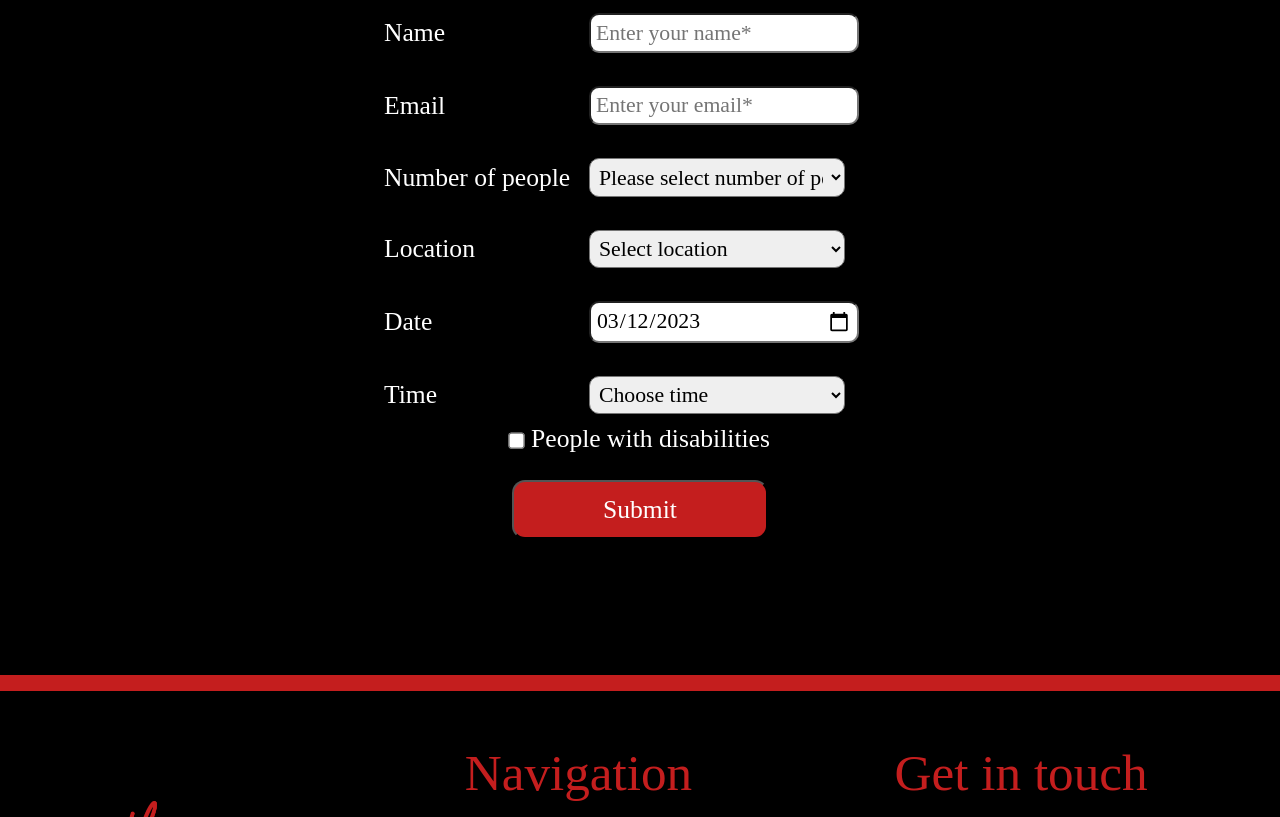
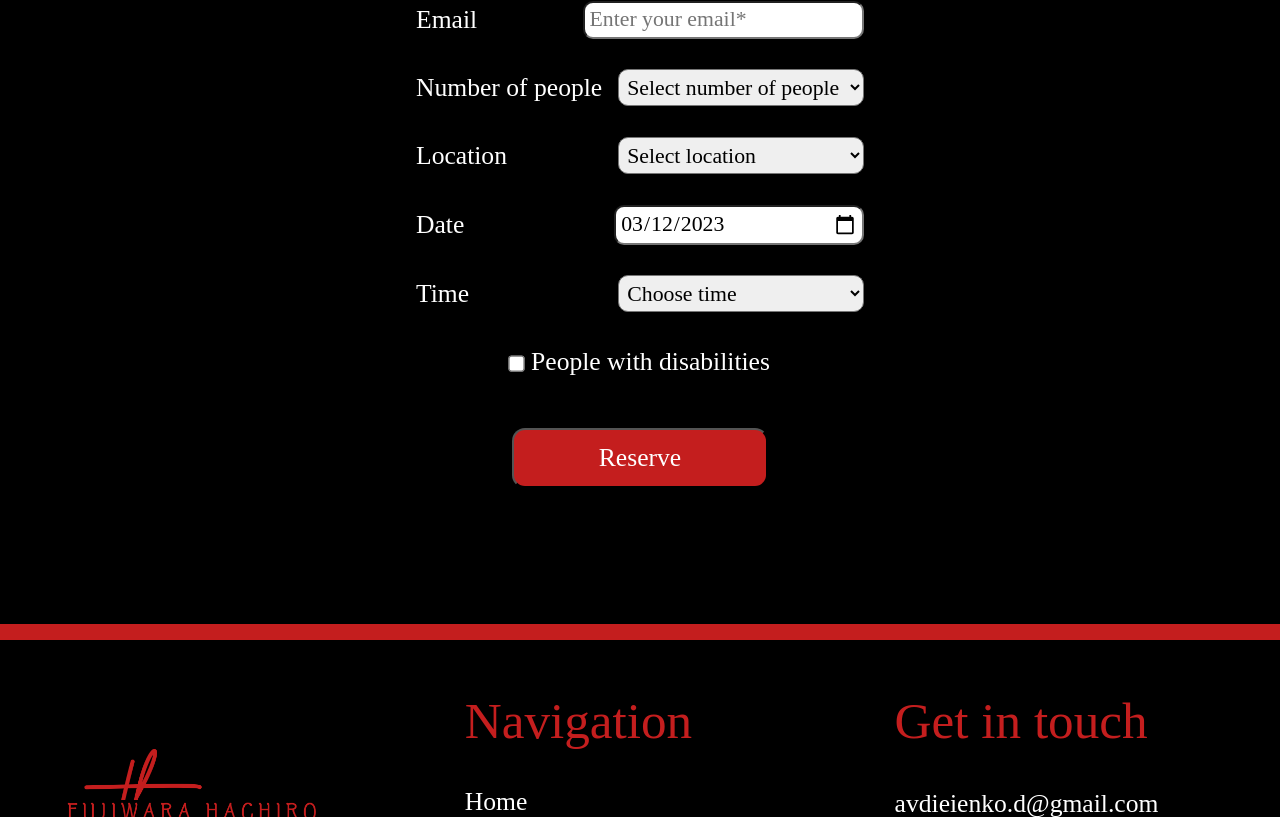
Before and after one commit to Avdieienko/restaurant, a React (Create React App) app: page /reserve in a window 1280 px wide. Shown: the part 903-1720 px from the top of the page. Built offline with nearby package versions, Linux system fonts and the light colour scheme; a web font is replaced by a local one.

Commit message:
media orientation done

```diff
--- a/src/Form.js
+++ b/src/Form.js
@@ -87,9 +87,9 @@ export const ReserveForm = () => (
                     <NumPeople
                         label="Number of people"
                         name="numpeople"
-                        placeholder="Please select number of people"
+                        placeholder="Select number of people"
                     >
-                        <option value="">Please select number of people</option>
+                        <option value="">Select number of people</option>
                         <option value="1">1</option>
                         <option value="2">2</option>
                         <option value="3">3</option>
@@ -123,7 +123,7 @@ export const ReserveForm = () => (
                         <TimeforWeak/>
                     </TimeField>
                     <DisabilityCheckbox name="disability" type="checkbox"/>
-                    <button disabled={isSubmitting} type="submit">Submit</button>
+                    <button disabled={isSubmitting} type="submit">Reserve</button>
                 </Form>
                 );
             }}
--- a/src/styles/App.css
+++ b/src/styles/App.css
@@ -71,10 +71,10 @@ body{
 }
 @media (orientation:portrait) {
     .reservation_banner h1{
-        font-size: 8vw;
+        font-size: 10vw;
     }
     .reservation_banner h2{
-        font-size: 3.5vw;
+        font-size: 4vw;
     }
     .banner_button{
         width:40vw;
--- a/src/styles/about.css
+++ b/src/styles/about.css
@@ -36,3 +36,21 @@
     grid-row: span 2;
     line-height: 100%;
 }
+
+@media (orientation:portrait) {
+    .about_text1, .about_text2{
+        font-size:4vw
+    }
+    .about_text1{
+        width:70%;
+    }
+    .about_grid{
+        grid-template-rows: auto auto;
+        margin-bottom: 20%;
+        margin-top:15%
+    }
+    .about_grid img{
+        width:30vw;
+        height:30vw;
+    }
+}
--- a/src/styles/findus.css
+++ b/src/styles/findus.css
@@ -40,3 +40,25 @@
 .about_restaurant div{
     padding: 1% 0;
 }
+
+@media (orientation:portrait) {
+    .about_restaurant h1{
+        font-size: 10vw;
+    }
+    .about_restaurant h2{
+        font-size: 4vw;
+    }
+    .about_restaurant h3{
+        font-size: 6vw;
+    }
+    .about_restaurant li{
+        font-size: 4vw;
+    }
+    .about_restaurant div{
+        padding: 3% 0;
+    }
+    .about_restaurant img{
+        width:50vw;
+        height:50vw;
+    }
+}
--- a/src/styles/footer.css
+++ b/src/styles/footer.css
@@ -62,6 +62,15 @@ footer h2{
     text-decoration:underline #C41E1E;
 }
 
+footer a{
+    border-bottom: black solid 2px;
+    transition: 0.5s;
+}
+footer a:hover{
+    border-color: #C41E1E;
+    transition: 0.5s;
+}
+
 @media (orientation:portrait) {
     footer h1{
         font-size: 6vw;
--- a/src/styles/home.css
+++ b/src/styles/home.css
@@ -4,7 +4,7 @@
     background-repeat: no-repeat;
     background-position: center;
     background-size: cover;
-    height: 90vh;
+    height: 80vh;
 }
 
 .text_wrap{
@@ -34,10 +34,10 @@
 
 @media (orientation:portrait){
     .welcome_eng{
-        font-size:8vw;
+        font-size:10vw;
     }
     .welcome_jap{
-        font-size: 6vw;
+        font-size: 8vw;
     }
 }
 
--- a/src/styles/reserve.css
+++ b/src/styles/reserve.css
@@ -26,20 +26,20 @@ input, select{
 }
 input, select{
     height: auto;
-    width:20vw;
+    width:30vw;
     font-size: 1.7vw;
 }
 select{
     height: auto;
 }
 label{
-    width:40%;
+    width:25vw;
 }
 .form_row{
     display: flex;
     justify-content: flex-start;
     align-items: center;
-    width:40%;
+    width:35vw;
     margin-top: 1%;
 }
 
@@ -70,3 +70,37 @@ input[type="checkbox"] {
 .reserve_wrap{
     margin: 5% 0%;
 }
+
+.checkbox{
+    margin:2% 0;
+}
+
+button:hover{
+    opacity: 0.85;
+    scale:1.05;
+}
+
+@media (orientation:portrait){
+    form{
+        font-size: 6vw;
+    }
+    input, select{
+        font-size: 5vw;
+        width:40vw;
+    }
+    label{
+        width:40vw
+    }
+    .form_row{
+        width:fit-content;
+        margin-top: 3%;
+    }
+    .error{
+        font-size: 3vw;
+    }
+    form button{
+        font-size: 5vw;
+        width:40vw;
+        padding: 2%;
+    }
+}
```
